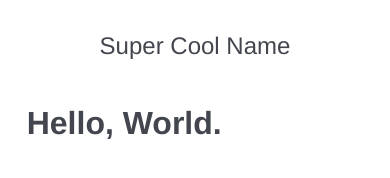
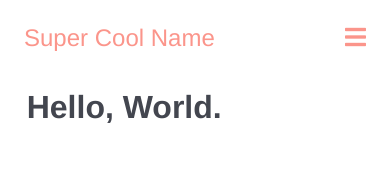
Before and after one commit to Warrehz/undetermined-sass-project, a website: page public/index.html in a window 390 px wide. Drawn offline with nearby package versions, Linux system fonts and the light colour scheme.

Commit message:
added responsive hamburger menu for mobile. still needs JS functionality

```diff
--- a/public/index.html
+++ b/public/index.html
@@ -4,18 +4,26 @@
     <meta charset="utf-8">
     <title>SASS Learning</title>
     <link rel="stylesheet" type="text/css" href="stylesheets/main.css">
+    <link rel="stylesheet" href="https://use.fontawesome.com/releases/v5.8.1/css/all.css" integrity="sha384-50oBUHEmvpQ+1lW4y57PTFmhCaXp0ML5d60M1M7uH2+nqUivzIebhndOJK28anvf" crossorigin="anonymous">
   </head>
   <body>
 
 
-  <div id="nav">
-    <ul>
-      <li class="navItem" id="logo">Super Cool Name</li>
-      <li class="navItem">Features</li>
-      <li class="navItem">Reviews</li>
-      <li class="navItem">Pricing</li>
-      <li class="navItem">Blog</li>
-    </ul>
+  <div id="navbar">
+    <div class="navbar_link navbar_brand">Super Cool Name</div>
+    <div class="navbar_link navbar_link_toggle">
+      <i class="fas fa-bars"></i>
+    </div>
+    <nav class="navbar_items">
+      <div class="navbar_link">Features</div>
+      <div class="navbar_link">Reviews</div>
+      <div class="navbar_link">Pricing</div>
+      <div class="navbar_link">Blog</div>
+    </nav>
+    <nav class="navbar_items navbar_items_right">
+      <div class="navbar_link">Link</div>
+      <div class="navbar_link">Link</div>
+    </nav>
   </div>
 
   <div class="container">
--- a/sass/main.scss
+++ b/sass/main.scss
@@ -14,34 +14,42 @@ h1 {
 
 }
 
-#nav {
+#navbar {
   font-size: $standard-nav-size + .5;
   display: flex;
-  flex-direction: row;
-  width: 80%;
+  color: $primary-brand-color;
+}
+
+.navbar_link {
+  padding: 1rem;
+}
+
+.navbar_link_toggle {
+  display: none;
+}
+
+.navbar_items {
+  display: flex;
+}
+
+.navbar_items_right {
   margin-left: auto;
-  margin-right: auto;
-  ul {
-    list-style-type: none;
-    padding: 0px;
-    .navItem {
-      display: inline;
-      padding-right: 3rem;
-    }
+}
+
+@media only screen and (max-width: 768px) {
+  .navbar_items, #navbar {
+    flex-direction: column;
+  }
+  .navbar_link_toggle {
+    align-self: flex-end;
+    display: initial;
+    position: absolute;
+    cursor: pointer;
+  }
+  .navbar_items {
+    display: none;
+  }
+  .navbar_items_right {
+    margin-left: 0;
   }
 }
-
-@media (max-width: 599px) {
-  #nav {
-    ul {
-      margin-left: auto;
-      margin-right: auto;
-      li:not(:first-child) {
-        display: none;
-      }
-      .navItem {
-        padding: 0px;
-      }
-    }
-  }
-}
--- a/sass/modules/_variables.scss
+++ b/sass/modules/_variables.scss
@@ -4,7 +4,7 @@
 @import url("https://fonts.googleapis.com/css?family=Arimo:400,700");
 
 /*colors*/
-$primary-brand-color: #F0C808;
+$primary-brand-color: #FB958B;
 $secondary-brand-color: #DD1C1A;
 $primary-text-color: #43464F;
 
```
Also changed, not shown: public/stylesheets/main.css, 3 other files.
